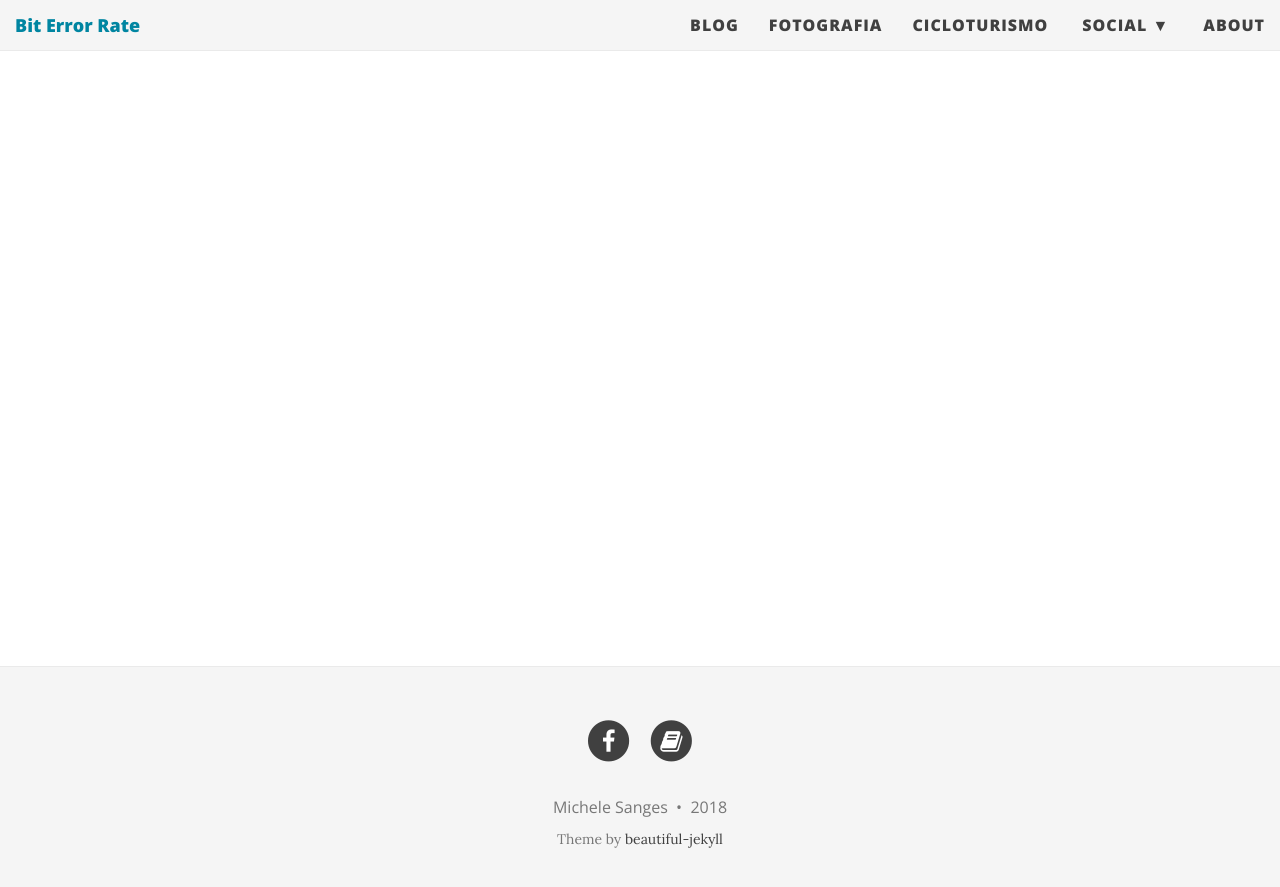
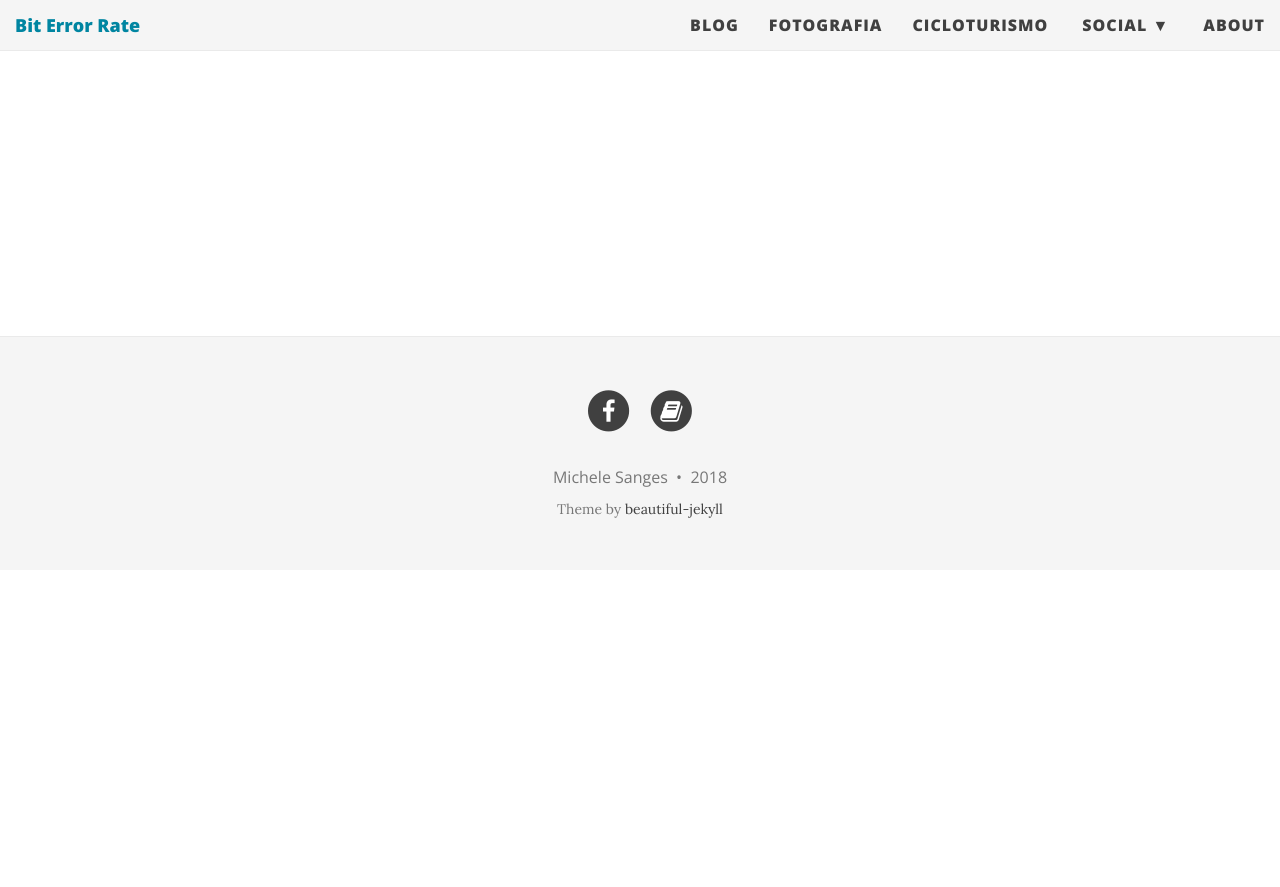
Before and after one commit to michelesanges/michelesanges.github.io, a Jekyll site: the page built from tracks.html, in a window 1280 px wide and 900 px high, scrolled down 567 px. Shown: the top 887 px of the window. Built offline with Jekyll 4.4.1, drawn with Linux system fonts in a browser that asks for light colours; nearby versions of some CDN libraries; comment, search, counter and statistics services are not loaded; after the commit the page ends 1137 px from its top, so only the background shows below that.

Commit message:
riduzione font

```diff
--- a/track_array.js
+++ b/track_array.js
@@ -39,7 +39,7 @@
 				"rgb(205, 220, 57)", true, null, null];
 	track_filename[1][4] = ['http://michelesanges.github.io/dataset/tracks/2015-09-20 - tour_umbria.geojson',
 				'TOUR DELL\'UMBRIA',
-				'[2015-09-20] - TOUR UMBRIA - Spoleto - S. Maria degli Angeli',
+				'[2015-09-20] - Spoleto - S. Maria degli Angeli',
 				"rgb(0, 255, 255)", true, null, null];
 
 // 	track_filename[22] = ['http://michelesanges.github.io/dataset/tracks/2017-08-07 - tour masochista.geojson',
--- a/tracks.html
+++ b/tracks.html
@@ -86,7 +86,7 @@ subtitle: <div id="track_filename"> </div>
  	<p margin-bottom: 3cm>
 	<div id="map_div" style="width:100%;height:500px;"></div>
   	<p margin-bottom: 3cm>
-	<div id="elevation_chart_div" style="width:100%;height:300px;"></div>
+	<div id="elevation_chart_div" style="width:100%;"></div>
  	<p margin-bottom: 3cm>
 	<div id="imageHolder"></div>
 <!-- 	<p margin-bottom: 3cm>
@@ -268,7 +268,7 @@ subtitle: <div id="track_filename"> </div>
 
 		infowindow = new google.maps.InfoWindow({
 		    content: '<div class = "corp" style="width:20px; height: 20px background-color: #00FF00; ">' + '<div id = "infowindow_div" >' + '</div>' + '</div>' +
-		      '<h2 style="color: brown"><!--Map title--><div id="map_info_div"></div></h2><h3>Click to see the elevation profile</h3>'
+		      '<h3 style="color: brown"><!--Map title--><div id="map_info_div"></div></h3><h3>Click to see the elevation profile</h3>'
 		})
 
 		// Create a new chart in the elevation_chart_div DIV.
```
